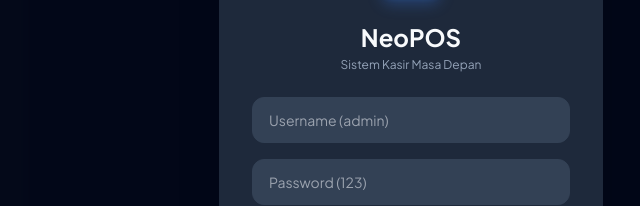
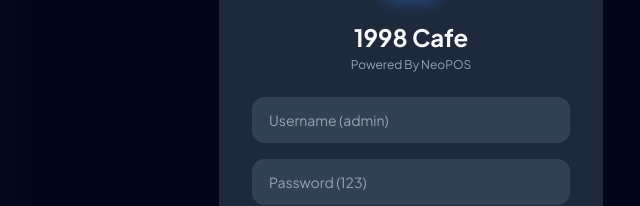
Before and after one commit to lloyd-devv/neopos-server, a website: page public/index.html in a window 1280 px wide. Shown: the part 301-507 px from the top of the page, 229-869 px from the left. Drawn offline with nearby package versions, Linux system fonts and the light colour scheme; some packages are replaced by stand-ins of ours; a script that the page names is missing.

Commit message:
Update index.html

```diff
--- a/public/index.html
+++ b/public/index.html
@@ -3,7 +3,7 @@
 <head>
     <meta charset="UTF-8">
     <meta name="viewport" content="width=device-width, initial-scale=1.0, maximum-scale=1.0, user-scalable=no">
-    <title>NeoPOS Perfect UI</title>
+    <title>NeoPOS v2.1</title>
 
     <script src="https://cdn.tailwindcss.com"></script>
     <link rel="stylesheet" href="https://cdnjs.cloudflare.com/ajax/libs/font-awesome/6.4.0/css/all.min.css">
@@ -60,8 +60,8 @@
     <div id="login-screen" class="fixed inset-0 z-[60] flex items-center justify-center bg-slate-950/90 backdrop-blur-sm">
         <div class="card p-8 rounded-2xl w-full max-w-sm text-center shadow-2xl border border-slate-800">
             <div class="w-16 h-16 bg-blue-600 rounded-xl flex items-center justify-center mx-auto mb-6 shadow-lg shadow-blue-500/30"><i class="fa-solid fa-cube text-3xl text-white"></i></div>
-            <h1 class="text-2xl font-bold mb-1">NeoPOS</h1>
-            <p class="text-xs text-[var(--text-muted)] mb-6">Sistem Kasir Masa Depan</p>
+            <h1 class="text-2xl font-bold mb-1">1998 Cafe</h1>
+            <p class="text-xs text-[var(--text-muted)] mb-6">Powered By NeoPOS</p>
             <form onsubmit="handleLogin(event)" class="space-y-4">
                 <input type="text" id="username" placeholder="Username (admin)" class="input-field w-full rounded-xl px-4 py-3 border-slate-700">
                 <input type="password" id="password" placeholder="Password (123)" class="input-field w-full rounded-xl px-4 py-3 border-slate-700">
@@ -74,7 +74,7 @@
         <div>
             <div class="h-16 flex items-center px-6 border-b border-[var(--border)] gap-3 bg-[var(--bg-card)]">
                 <div class="w-8 h-8 bg-blue-600 rounded flex items-center justify-center text-white shadow-md"><i class="fa-solid fa-cube"></i></div>
-                <span class="font-bold text-lg tracking-tight">NeoPOS</span>
+                <span class="font-bold text-lg tracking-tight">1998 Cafe</span>
                 <button onclick="toggleSidebar()" class="md:hidden ml-auto text-[var(--text-muted)]"><i class="fa-solid fa-times"></i></button>
             </div>
 
@@ -109,7 +109,7 @@
     <main class="flex-1 flex flex-col h-full relative overflow-hidden bg-[var(--bg-body)]">
 
         <div class="md:hidden h-14 border-b border-[var(--border)] flex items-center justify-between px-4 bg-[var(--bg-card)] shrink-0 z-30">
-            <span class="font-bold text-lg">NeoPOS</span>
+            <span class="font-bold text-lg">1998</span>
             <button onclick="toggleSidebar()"><i class="fa-solid fa-bars text-xl"></i></button>
         </div>
 
```
